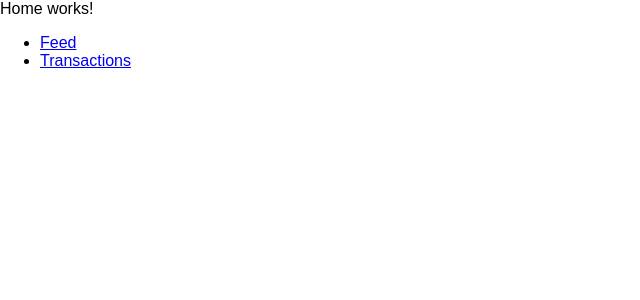
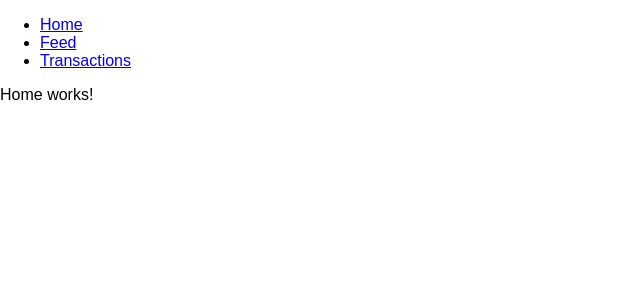
Before and after one commit to ezeikel/fatlama-feed, a React (Create React App) app in the folder fatlama-feed/: page / in a window 1280 px wide. Shown: the top 300 px of the page, without its empty margins (0-640 px from the left). Built offline with nearby package versions, Linux system fonts and the light colour scheme.

Commit message:
Header component with links.

```diff
--- a/fatlama-feed/src/containers/App/App.js
+++ b/fatlama-feed/src/containers/App/App.js
@@ -1,8 +1,12 @@
 import React from 'react';
+import Header from '../../containers/Header/Header';
 import Main from '../../containers/Main/Main';
 
 const App = () => (
-  <Main />
+  <React.Fragment>
+    <Header />
+    <Main />
+  </React.Fragment>
 );
 
 export default App;
--- /dev/null
+++ b/fatlama-feed/src/containers/Header/Header.js
@@ -0,0 +1,10 @@
+import React from 'react';
+import Nav from './Nav/Nav';
+
+const Header = () => (
+  <header>
+    <Nav />
+  </header>
+);
+
+export default Header;
--- /dev/null
+++ b/fatlama-feed/src/containers/Header/Nav/Nav.js
@@ -0,0 +1,14 @@
+import React from 'react';
+import { NavLink } from 'react-router-dom';
+
+const Nav = () => (
+  <nav>
+    <ul>
+      <li><NavLink to="/" exact>Home</NavLink></li>
+      <li><NavLink to="/feed" exact>Feed</NavLink></li>
+      <li><NavLink to="/transactions" exact>Transactions</NavLink></li>
+    </ul>
+  </nav>
+);
+
+export default Nav;
--- a/fatlama-feed/src/containers/Home/Home.js
+++ b/fatlama-feed/src/containers/Home/Home.js
@@ -4,10 +4,6 @@ import { NavLink } from 'react-router-dom';
 const Home = () => (
   <React.Fragment>
     <div>Home works!</div>
-    <ul>
-      <li><NavLink to="/feed">Feed</NavLink></li>
-      <li><NavLink to="/transactions">Transactions</NavLink></li>
-    </ul>
   </React.Fragment>
 );
 
```
